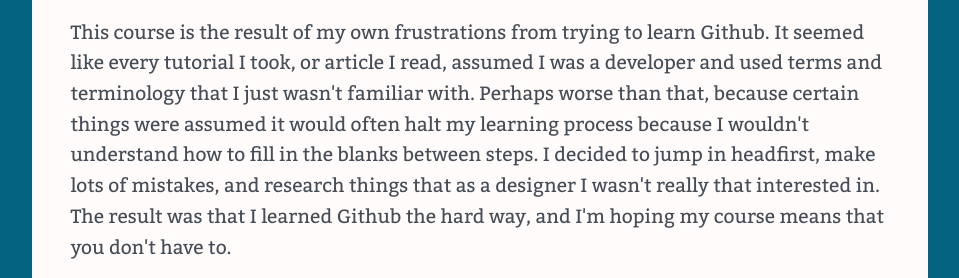
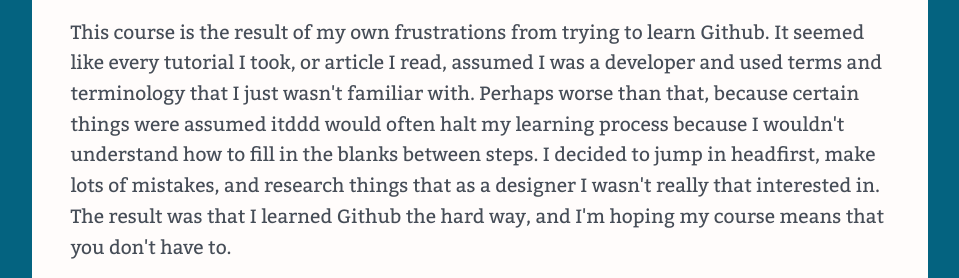
Before and after one commit to flongpre74/github_for_web_designers, a plain HTML site: page index.html in a window 1280 px wide. Shown: the part 402-680 px from the top of the page, without its empty margins (160-1119 px from the left). Drawn offline with nearby package versions, Linux system fonts and the light colour scheme.

Commit message:
testing commit
testing commit

```diff
--- a/index.html
+++ b/index.html
@@ -27,7 +27,7 @@
     <main>
     <h2>Welcome</h2>
     <p>Hi! Welcome to the companion reference to my <a href="http://www.lynda.com" title="lynda.com">lynda.com</a> <em>Github for Web Designers</em> course. This reference also serves as the exercise files for my course, so you can download the exercise files from this repo as well.</p>
-    <p>This course is the result of my own frustrations from trying to learn Github. It seemed like every tutorial I took, or article I read, assumed I was a developer and used terms and terminology that I just wasn't familiar with. Perhaps worse than that, because certain things were assumed it would often halt my learning process because I wouldn't understand how to fill in the blanks between steps. I decided to jump in headfirst, make lots of mistakes, and research things that as a designer I wasn't really that interested in. The result was that I learned Github the hard way, and I'm hoping my course means that you don't have to.</p>
+    <p>This course is the result of my own frustrations from trying to learn Github. It seemed like every tutorial I took, or article I read, assumed I was a developer and used terms and terminology that I just wasn't familiar with. Perhaps worse than that, because certain things were assumed itddd would often halt my learning process because I wouldn't understand how to fill in the blanks between steps. I decided to jump in headfirst, make lots of mistakes, and research things that as a designer I wasn't really that interested in. The result was that I learned Github the hard way, and I'm hoping my course means that you don't have to.</p>
     <h2>Stuff I learned</h2>
     <p>Whenever I learn something new I have those &quot;aha&rdquo; moments where I break through the murk into moments of clarity. In addition to the reference and glossary that you&rsquo;ll find here I wanted to list some of the concepts that I found really important when learning Github.</p>
     <h4>Take some time to learn Git</h4>
```
